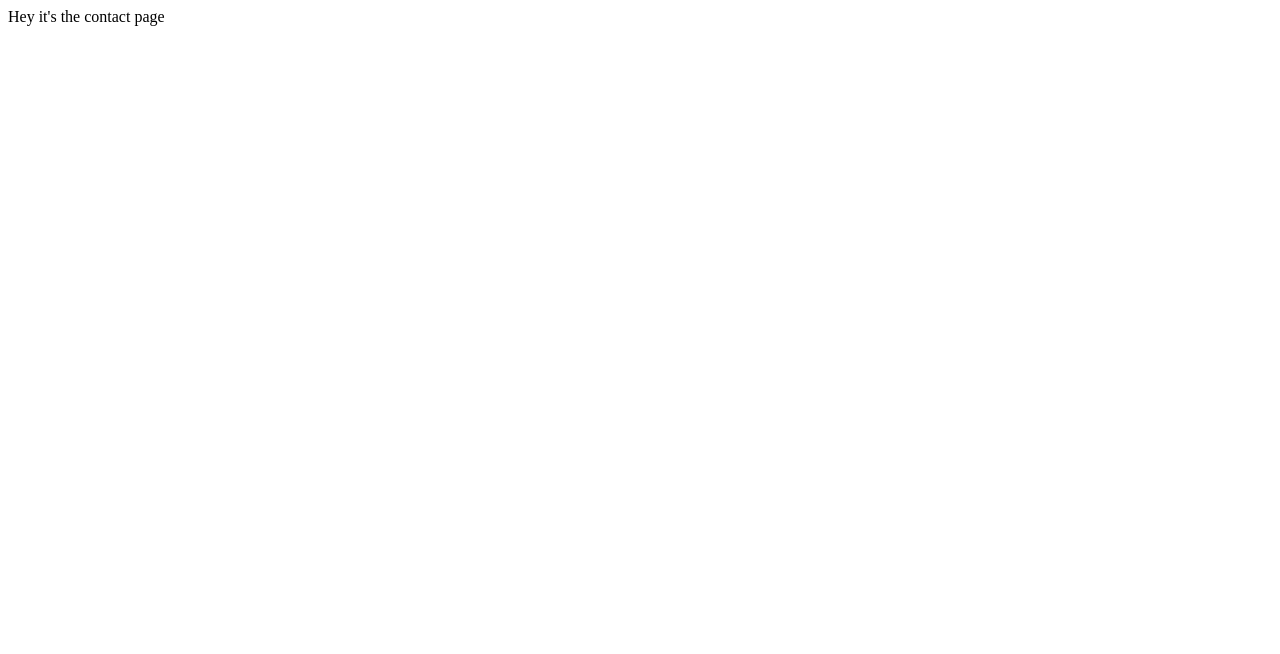
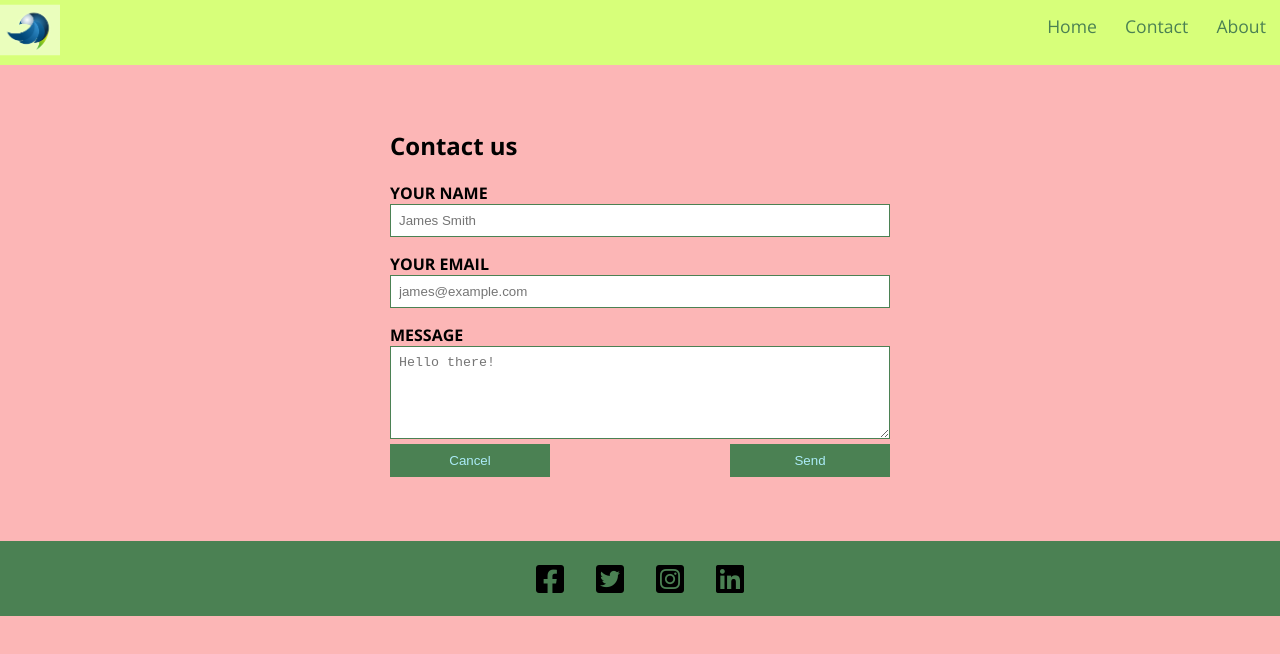
Before and after one commit to johannesmu/class-websitei2w23T1, a plain HTML site: page contact.html in a window 1280 px wide. Drawn offline with nearby package versions, Linux system fonts and the light colour scheme.

Commit message:
added contact form in contact page

```diff
--- a/contact.html
+++ b/contact.html
@@ -1 +1,68 @@
-Hey it's the contact page
+<!DOCTYPE html>
+<html lang="en">
+
+<head>
+    <!-- head is for metadata -->
+    <title>Contact Us</title>
+    <link rel="icon" href="assets/icon/img_159611.png">
+    <link rel="stylesheet" href="styles.css">
+    <link rel="stylesheet" href="responsive.css">
+    <meta name="author" content="johannes">
+    <meta charset="UTF-8">
+    <meta name="viewport" content="width=device-width,initial-scale=1">
+    <link rel="preconnect" href="https://fonts.googleapis.com">
+    <link rel="preconnect" href="https://fonts.gstatic.com" crossorigin>
+    <link href="https://fonts.googleapis.com/css2?family=Lobster&family=Open+Sans:wght@400;700&display=swap"
+        rel="stylesheet">
+
+    <link rel="stylesheet" href="https://cdnjs.cloudflare.com/ajax/libs/font-awesome/6.4.0/css/all.min.css"
+        integrity="sha512-iecdLmaskl7CVkqkXNQ/ZH/XLlvWZOJyj7Yy7tcenmpD1ypASozpmT/E0iPtmFIB46ZmdtAc9eNBvH0H/ZpiBw=="
+        crossorigin="anonymous" referrerpolicy="no-referrer" />
+</head>
+
+<body>
+    <!-- body is for page content -->
+    <header class="main-header">
+        <a href="index.html">
+            <img class="logo" src="assets/logo/151964551575087125-500x500.png">
+        </a>
+        <nav class="navigation">
+            <a href="index.html">Home</a>
+            <a href="contact.html">Contact</a>
+            <a href="about.html">About</a>
+        </nav>
+    </header>
+    <main class="contact">
+        <form id="contact-form" method="post" action="https://example.com/form">
+            <h2>Contact us</h2>
+            <label for="user-name">Your name</label>
+            <input class="input" id="user-name" type="text" name="user-name" placeholder="James Smith">
+            <label for="user-email">Your email</label>
+            <input class="input" id="user-email" type="email" name="user-email" placeholder="james@example.com">
+            <label for="user-message">Message</label>
+            <textarea class="input" rows="5" cols="30" id="user-message" name="user-message" placeholder="Hello there!"></textarea>
+            <div class="buttons-row">
+                <button class="button" type="reset">Cancel</button>
+                <button class="button" type="submit">Send</button>
+            </div>
+        </form>
+    </main>
+    <footer class="main-footer">
+        <nav class="social">
+            <a href="https://facebook.com">
+                <i class="fa-brands fa-square-facebook"></i>
+            </a>
+            <a href="https://twitter.com">
+                <i class="fa-brands fa-square-twitter"></i>
+            </a>
+            <a href="https://instagram.com">
+                <i class="fa-brands fa-square-instagram"></i>
+            </a>
+            <a href="https://linkedin.com">
+                <i class="fa-brands fa-linkedin"></i>
+            </a>
+        </nav>
+    </footer>
+</body>
+
+</html>
--- a/styles.css
+++ b/styles.css
@@ -115,3 +115,34 @@ img {
     object-position: center;
     min-width: 100%;
 }
+#contact-form {
+    max-width: 500px;
+    margin: 4rem auto;
+}
+#contact-form label {
+    display: block;
+    margin-top: 1rem;
+    font-weight: 700;
+    text-transform: uppercase;
+}
+#contact-form .input {
+    min-width: 100%;
+    padding: 0.5rem;
+    border: solid 0.1rem var(--fern-green);
+    box-sizing: border-box;
+}
+#contact-form .input:focus {
+    outline: dashed 0.2rem var(--raw-umber);
+}
+#contact-form .buttons-row {
+    display: flex;
+    flex-direction: row;
+    justify-content: space-between;
+}
+#contact-form .button {
+    background-color: var(--fern-green);
+    padding: 0.5rem;
+    color: var(--non-photo-blue);
+    min-width: 10rem;
+    border: solid 0.1rem var(--fern-green);
+}
```
